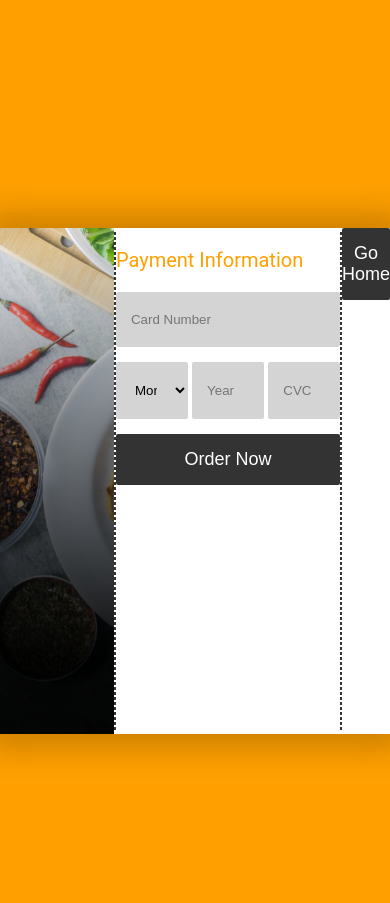
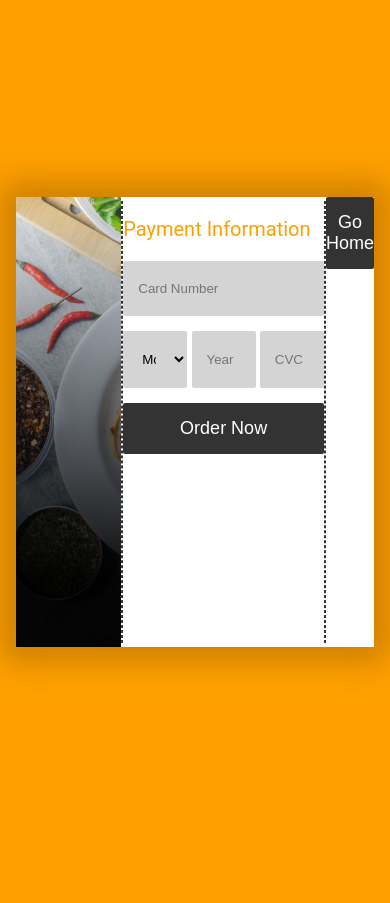
Before and after one commit to Tusharyadav147/Food-Ordering-System-Website-Using-Flask, a Flask app: template templates/bill.html in a window 390 px wide. After the commit the page ends 673 px from the top, so only its background shows below. Run offline with Flask 2, Linux system fonts and the light colour scheme; the template is opened without the code that fills it, so the values that code supplies are empty; some libraries are stand-ins or nearby versions.

Commit message:
flask change

```diff
--- a/static/bill.css
+++ b/static/bill.css
@@ -210,7 +210,7 @@ button:hover{
     min-width: 350px;
     position: fixed;
     right: 0rem;
-    left: 3rem;
+    left: 5rem;
     top: 10px;
     border-radius: 4px;
     border-left: 8px solid #ffa502;
@@ -218,15 +218,19 @@ button:hover{
     opacity: 0;
     pointer-events: none;
   }
+  .alert .msg{
+    font-size: 18px;
+  }
   .wrapper {
     overflow-x: scroll;
     overflow-y: hidden;
-    margin-top: 15%;
+    margin-top: 0rem;
+    padding: 2rem;
   }
   .payment {
     display: flex;
     width: 391px;
-    height: 506px;
+    height: 450px;
     background-color: white;
     box-shadow: 0px 0px 30px 15px rgb(0 0 0 / 20%);
   }
```
